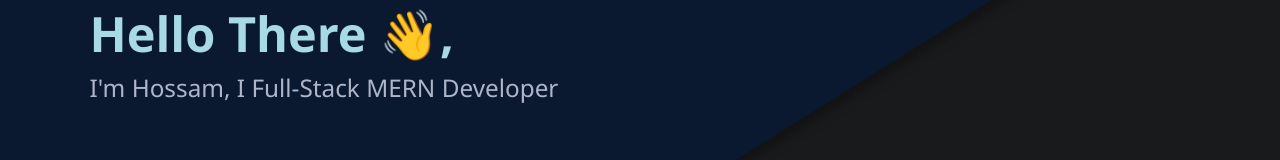
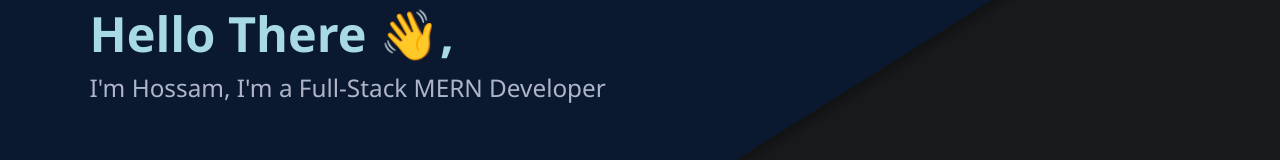
Before and after one commit to hossammenem/PortfolioV1, a plain HTML site: page index.html in a window 1280 px wide. Shown: the part 180-340 px from the top of the page. Drawn offline with Linux system fonts and the light colour scheme.

Commit message:
Update index.html

```diff
--- a/index.html
+++ b/index.html
@@ -28,7 +28,7 @@
               <div class="hello">
                 <div class="hello-text">
                   <h1>Hello There 👋,</h1>
-                  <p>I'm Hossam, I Full-Stack MERN Developer</p>
+                  <p>I'm Hossam, I'm a Full-Stack MERN Developer</p>
                 </div>
               </div>
             </div>
```
